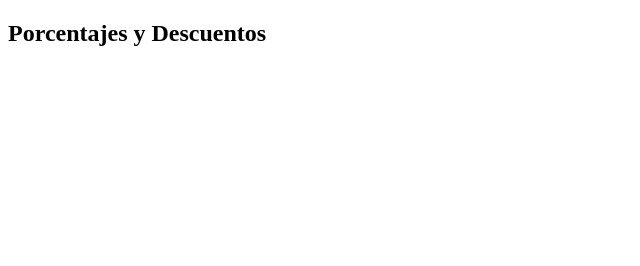
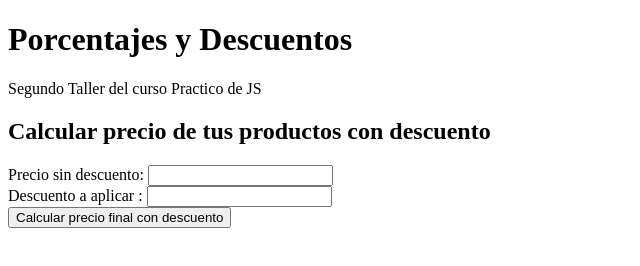
Before and after one commit to Sanprabe/cursoPracticoJavascript, a plain HTML site: page preciosDescuentos/descuentos.html in a window 1280 px wide. Shown: the whole page, without its empty margins (0-640 px from the left). Drawn offline with Linux system fonts and the light colour scheme.

Commit message:
Se creo la base del HTML, se crearon funciones y se conectó el html con ids

```diff
--- a/preciosDescuentos/descuentos.html
+++ b/preciosDescuentos/descuentos.html
@@ -7,9 +7,24 @@
     <title>Porcentajes y Descuentos</title>
 </head>
 <body>
+    <header>
+        <h1>Porcentajes y Descuentos</h1>
+        <p>Segundo Taller del curso Practico de JS</p>
+    </header>
+
     <section>
-        <h1>Porcentajes y Descuentos</h1>
+        <h2>Calcular precio de tus productos con descuento</h2>
+        <form>
+            <label for="inputPrecioIncial">Precio sin descuento:</label>
+            <input type="number" id="inputPrecioIncial"/>
+            <br />
+            <label for="inputDescuento">Descuento a aplicar :</label>
+            <input type="number" id="inputDescuento"/>
+            <br />
+            <button type="button" onclick="onclickPrecioFinal()">Calcular precio final con descuento</button>
+        </form>
     </section>
+
     <script src="./descuentos.js"></script>
 </body>
 </html>
--- a/preciosDescuentos/descuentos.js
+++ b/preciosDescuentos/descuentos.js
@@ -1 +1,15 @@
-console.log("lol")
+function precioFinal(precioInicial, descuento){
+    return (( (100 - descuento) * precioInicial ) / 100);
+}
+
+function onclickPrecioFinal(){
+    const inputPrecioInicial = document.getElementById("inputPrecioIncial");
+    const inputDescuento = document.getElementById("inputDescuento");
+
+    const precioInicial = inputPrecioInicial.value;
+    const descuento = inputDescuento.value;
+
+    const outputPrecioFinal = precioFinal(precioInicial, descuento);
+
+    console.log(outputPrecioFinal);
+}
```
